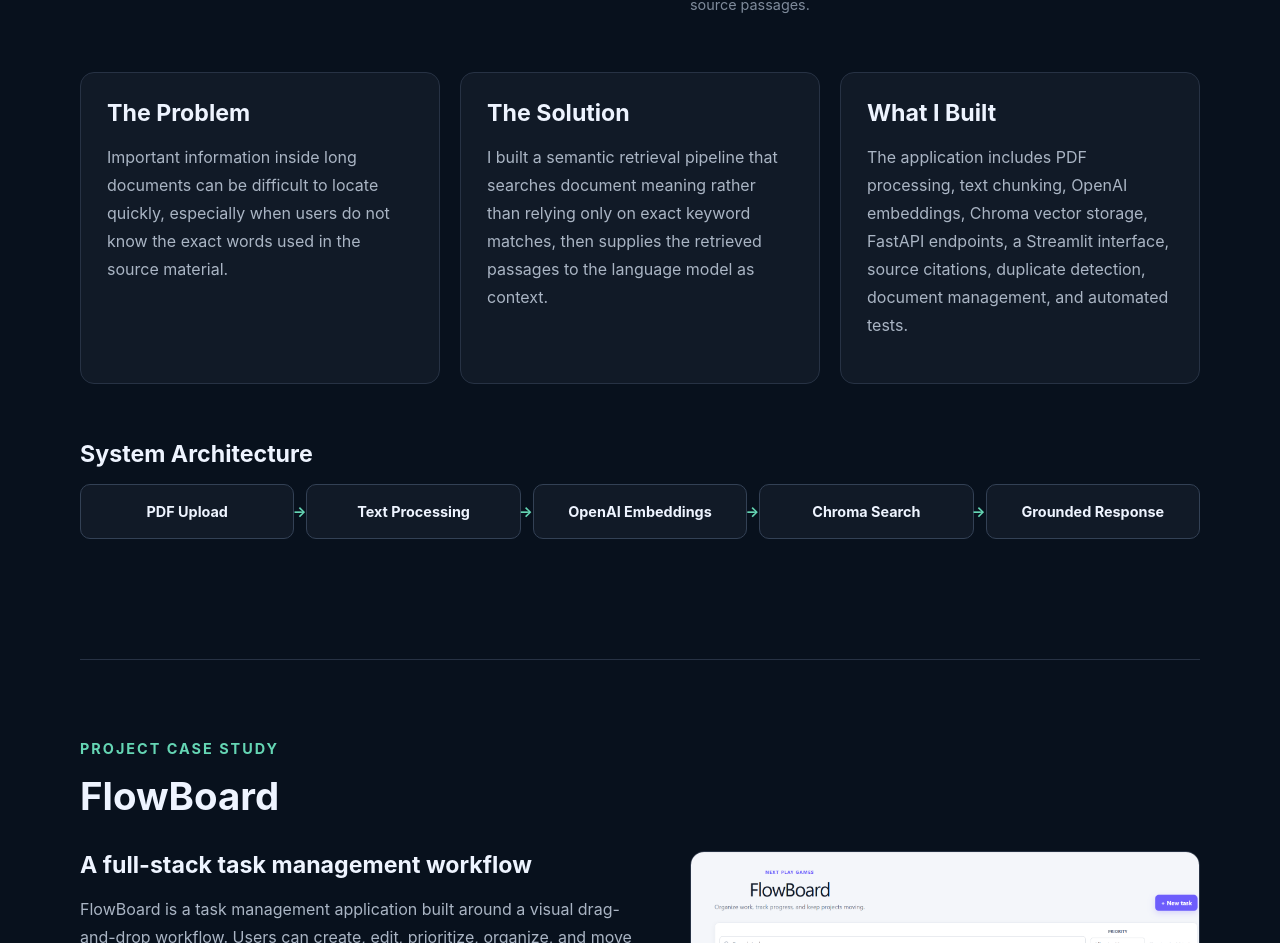
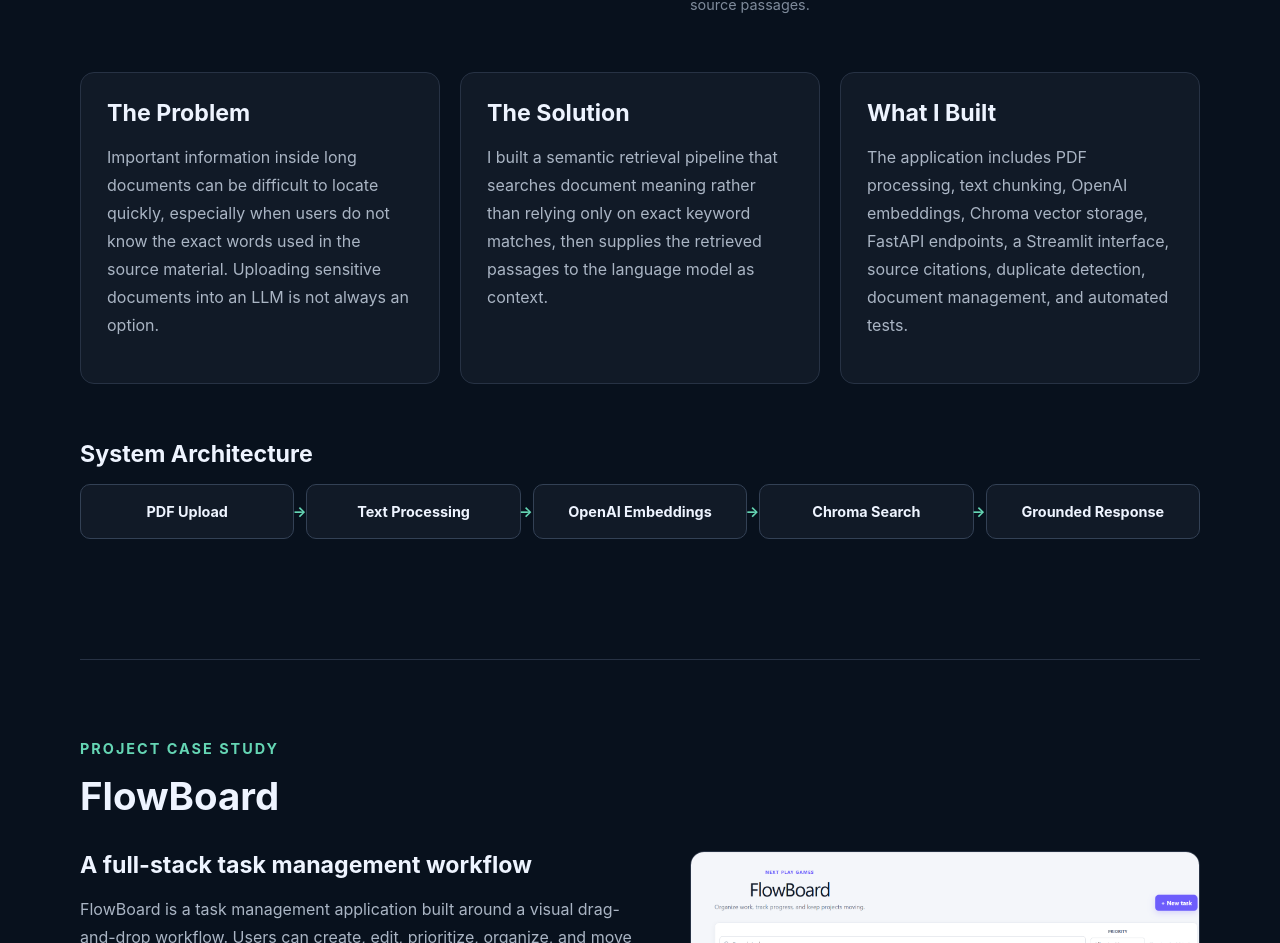
Before and after one commit to richardrhanly-us/Portfolio, a React (Vite) app: page / in a window 1280 px wide. Shown: the part 4493-5436 px from the top of the page. Built offline with nearby package versions, Linux system fonts and the light colour scheme.

Commit message:
Update description for library-ai-assistant

```diff
--- a/src/App.tsx
+++ b/src/App.tsx
@@ -515,7 +515,8 @@ function App() {
             <p>
               Important information inside long documents can be difficult to
               locate quickly, especially when users do not know the exact words
-              used in the source material.
+              used in the source material. Uploading sensitive documents into an LLM
+              is not always an option.
             </p>
           </article>
 
```
